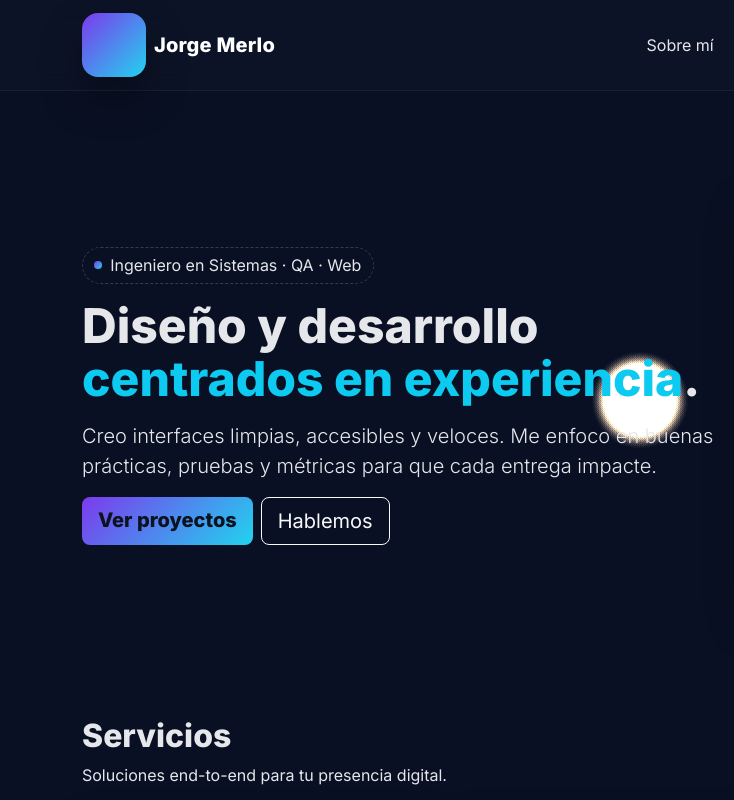
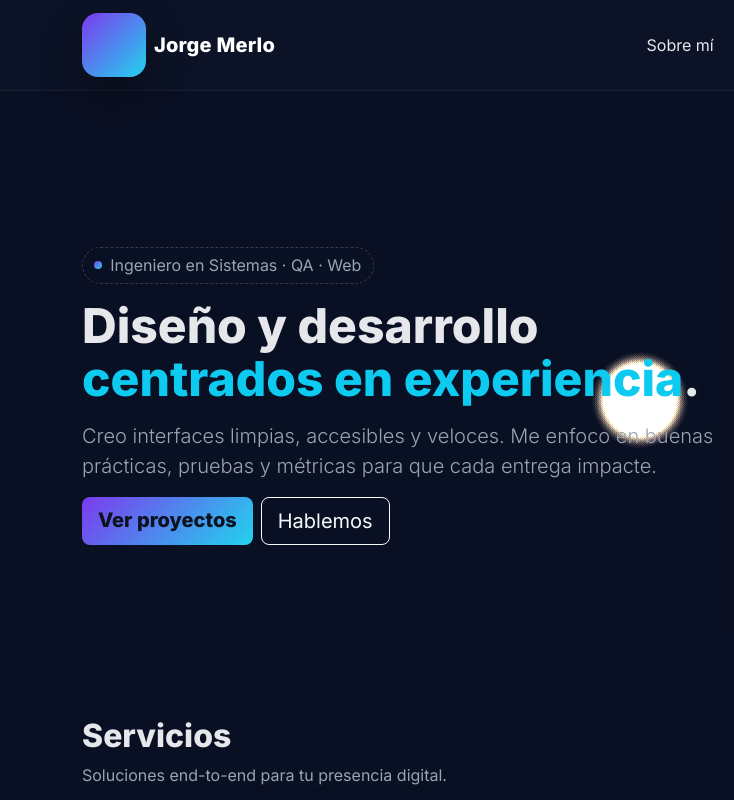
Before and after one commit to jorgemerlo03/test, a plain HTML site: page about.html in a window 1280 px wide. Shown: the top 800 px of the page, 0-734 px from the left. Drawn offline with nearby package versions, Linux system fonts and the light colour scheme; animation ran at ten frames a second.

Commit message:
Update about.html
colors

```diff
--- a/about.html
+++ b/about.html
@@ -15,7 +15,8 @@
       --brand:#7c3aed;     /* violet-600 */
       --brand-2:#22d3ee;   /* cyan-400 */
       --text:#e5e7eb;      /* gray-200 */
-      --muted:#e5e7eb;     /* slate-400 */
+      --muted:#9aa3b2;     /* slate-400 */
+      --muted1:#e5e7eb;     /* slate-400 */
       --radius:18px;
       --shadow:0 20px 40px rgba(0,0,0,.35);
     }
@@ -316,7 +317,7 @@
   <!-- FOOTER -->
   <footer class="py-4">
     <div class="container d-flex flex-column flex-sm-row align-items-center justify-content-between gap-2">
-      <small class="text-muted-2">© 2025 Jorge Merlo. Hecho con Bootstrap.</small>
+      <small class="text-muted1-2">© 2025 Jorge Merlo. Hecho con Bootstrap.</small>
     </div>
   </footer>
 
```
